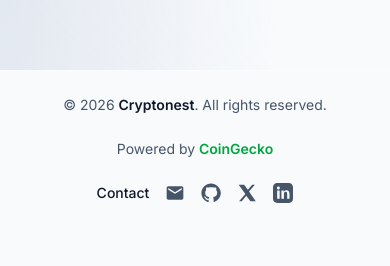
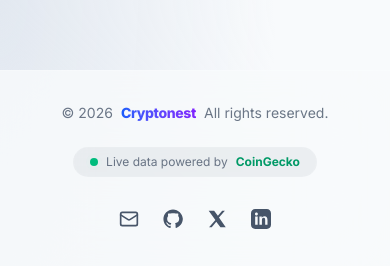
Before and after one commit to Sid-Hurry/CryptoNest, a React (Vite) app: page / in a window 390 px wide. Shown: the part 847-1113 px from the top of the page. Before the commit the page ends 1074 px from the top, so only its background shows below. Built offline with nearby package versions, Linux system fonts and the light colour scheme; no server answers.

Commit message:
feat: add responsive site footer with social links and CoinGecko data attribution

```diff
--- a/src/components/Footer.jsx
+++ b/src/components/Footer.jsx
@@ -2,58 +2,47 @@ import React from "react";
 
 const Footer = () => {
   return (
-    <footer
-      className="w-full bg-background border-t border-border text-muted"
-    >
-      <div
-        className="
-          max-w-6xl mx-auto px-4 py-6
-          grid grid-cols-1 md:grid-cols-3
-          items-center gap-6
-          text-sm
-        "
-      >
-        {/* Left: App name */}
-        <p className="text-center md:text-left">
-          © {new Date().getFullYear()}{" "}
-          <span
-            className="font-semibold text-foreground"
-          >
+    <footer className="w-full bg-background/80 backdrop-blur-2xl border-t border-border/50 text-muted mt-auto">
+      <div className="max-w-7xl mx-auto px-6 py-8 flex flex-col md:flex-row items-center justify-between gap-6 text-sm">
+
+        {/* Left: Branding & Copyright */}
+        <p className="text-center md:text-left flex items-center justify-center md:justify-start gap-2 flex-wrap text-muted/80">
+          <span>© {new Date().getFullYear()}</span>
+          <span className="font-extrabold tracking-tight bg-clip-text text-transparent bg-gradient-to-r from-blue-600 to-violet-600 dark:from-blue-400 dark:to-violet-400">
             Cryptonest
           </span>
-          . All rights reserved.
+          <span className="text-border/50 hidden sm:inline">|</span>
+          <span>All rights reserved.</span>
         </p>
 
-        {/* Center: CoinGecko */}
-        <p className="text-center">
-          Powered by{" "}
-          <span className="font-semibold text-green-600">
+        {/* Center: CoinGecko Live Status API attribution */}
+        <div className="flex items-center justify-center gap-2 text-xs md:text-sm bg-foreground/5 px-4 py-1.5 rounded-full border border-border/10">
+          <span className="relative flex h-2 w-2">
+            <span className="animate-ping absolute inline-flex h-full w-full rounded-full bg-emerald-400 opacity-75"></span>
+            <span className="relative inline-flex rounded-full h-2 w-2 bg-emerald-500"></span>
+          </span>
+          <span className="text-muted/80">Live data powered by</span>
+          <a
+            href="https://www.coingecko.com"
+            target="_blank"
+            rel="noopener noreferrer"
+            className="font-bold text-emerald-600 dark:text-emerald-400 hover:text-emerald-500 transition-colors"
+          >
             CoinGecko
-          </span>
-        </p>
+          </a>
+        </div>
 
-        {/* Right: Contact + Icons */}
-        <div
-          className="
-            flex flex-wrap items-center justify-center
-            md:justify-end gap-4
-          "
-        >
-          {/* Contact label */}
-          <span
-            className="font-medium text-foreground"
-          >
-            Contact
-          </span>
-
+        {/* Right: Contact + Social Links with premium hover effect */}
+        <div className="flex items-center justify-center md:justify-end gap-2">
           {/* Email */}
           <a
             href="mailto:siddharthhooda0013@gmail.com"
             aria-label="Email"
-            className="hover:text-foreground transition-colors"
+            className="p-2 rounded-xl text-muted hover:text-foreground hover:bg-foreground/5 hover:scale-110 active:scale-95 transition-all duration-300"
           >
-            <svg className="w-5 h-5" fill="currentColor" viewBox="0 0 24 24">
-              <path d="M20 4H4c-1.1 0-2 .9-2 2v12c0 1.1.9 2 2 2h16c1.1 0 2-.9 2-2V6c0-1.1-.9-2-2-2zm0 4-8 5-8-5V6l8 5 8-5v2z" />
+            <svg className="w-5 h-5" fill="none" stroke="currentColor" strokeWidth="2" strokeLinecap="round" strokeLinejoin="round" viewBox="0 0 24 24">
+              <rect width="20" height="16" x="2" y="4" rx="2"/>
+              <path d="m22 7-8.97 5.7a1.94 1.94 0 0 1-2.06 0L2 7"/>
             </svg>
           </a>
 
@@ -63,7 +52,7 @@ const Footer = () => {
             target="_blank"
             rel="noopener noreferrer"
             aria-label="GitHub"
-            className="hover:text-foreground transition-colors"
+            className="p-2 rounded-xl text-muted hover:text-foreground hover:bg-foreground/5 hover:scale-110 active:scale-95 transition-all duration-300"
           >
             <svg className="w-5 h-5" fill="currentColor" viewBox="0 0 24 24">
               <path d="M12 .5C5.7.5.5 5.7.5 12c0 5.1 3.3 9.4 7.9 10.9.6.1.8-.3.8-.6v-2.1c-3.2.7-3.9-1.5-3.9-1.5-.5-1.3-1.3-1.7-1.3-1.7-1.1-.7.1-.7.1-.7 1.2.1 1.8 1.2 1.8 1.2 1.1 1.8 2.8 1.3 3.5 1 .1-.8.4-1.3.7-1.6-2.5-.3-5.1-1.3-5.1-5.6 0-1.2.4-2.2 1.2-3-.1-.3-.5-1.4.1-2.9 0 0 .9-.3 3 .1.9-.2 1.9-.3 2.9-.3s2 .1 2.9.3c2.1-.4 3-.1 3-.1.6 1.5.2 2.6.1 2.9.8.8 1.2 1.8 1.2 3 0 4.3-2.6 5.3-5.1 5.6.4.3.8 1 .8 2.1v3.1c0 .3.2.7.8.6 4.6-1.5 7.9-5.8 7.9-10.9C23.5 5.7 18.3.5 12 .5z" />
@@ -76,7 +65,7 @@ const Footer = () => {
             target="_blank"
             rel="noopener noreferrer"
             aria-label="X (Twitter)"
-            className="hover:text-foreground transition-colors"
+            className="p-2 rounded-xl text-muted hover:text-foreground hover:bg-foreground/5 hover:scale-110 active:scale-95 transition-all duration-300"
           >
             <svg className="w-5 h-5" fill="currentColor" viewBox="0 0 24 24">
               <path d="M18.244 2H21.49L14.37 10.193 22.5 22h-6.39l-4.99-6.78L5.7 22H2.45l7.6-8.7L2 2h6.55l4.51 6.19L18.244 2z" />
@@ -89,7 +78,7 @@ const Footer = () => {
             target="_blank"
             rel="noopener noreferrer"
             aria-label="LinkedIn"
-            className="hover:text-foreground transition-colors"
+            className="p-2 rounded-xl text-muted hover:text-foreground hover:bg-foreground/5 hover:scale-110 active:scale-95 transition-all duration-300"
           >
             <svg className="w-5 h-5" fill="currentColor" viewBox="0 0 24 24">
               <path d="M19 0h-14c-2.8 0-5 2.2-5 5v14c0 2.8 2.2 5 5 5h14c2.8 0 5-2.2 5-5v-14c0-2.8-2.2-5-5-5zm-11 19h-3v-10h3v10zm-1.5-11.3c-1 0-1.8-.8-1.8-1.8s.8-1.8 1.8-1.8 1.8.8 1.8 1.8-.8 1.8-1.8 1.8zm13.5 11.3h-3v-5.5c0-1.3 0-3-1.8-3s-2.1 1.4-2.1 2.9v5.6h-3v-10h2.8v1.4h.1c.4-.8 1.4-1.7 3-1.7 3.2 0 3.8 2.1 3.8 4.9v6.4z" />
```
